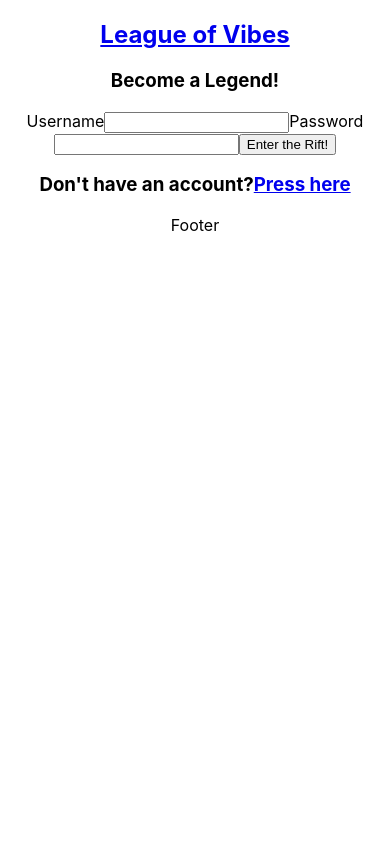
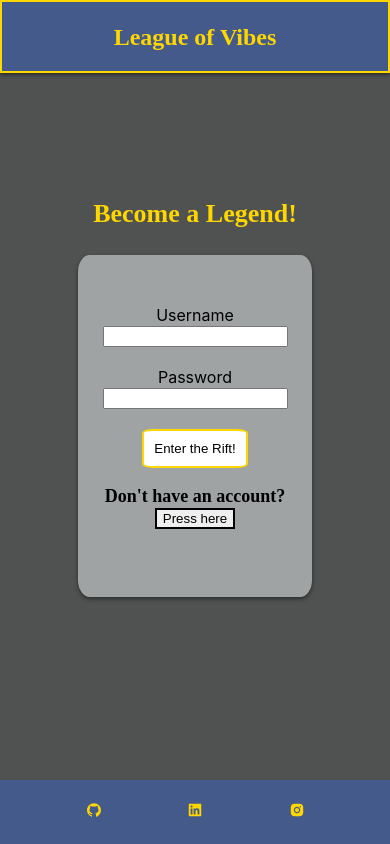
Before and after one commit to Elvedin123/League-of-Vibes, a React (Create React App) app in the folder client/: page / in a window 390 px wide. Built offline with nearby package versions, Linux system fonts and the light colour scheme.

Commit message:
finished login

```diff
--- a/client/package.json
+++ b/client/package.json
@@ -9,6 +9,7 @@
     "axios": "^0.26.0",
     "react": "^17.0.2",
     "react-dom": "^17.0.2",
+    "react-icons": "^4.3.1",
     "react-router-dom": "^6.2.1",
     "react-scripts": "5.0.0",
     "web-vitals": "^2.1.4"
--- a/client/src/components/Footer/Footer.jsx
+++ b/client/src/components/Footer/Footer.jsx
@@ -1,7 +1,15 @@
 import React from 'react'
+import footercss from './Footer.module.css'
 
+import { FaBeer } from "react-icons/fa";
+import { AiFillGithub } from "react-icons/ai"
+import { AiFillLinkedin } from "react-icons/ai"
+import { AiFillInstagram } from "react-icons/ai"
 export default function Footer() {
   return (
-    <div>Footer</div>
+    <div className={footercss.footer}><a className={footercss.link} href="https://github.com/Elvedin123"><AiFillGithub /></a>
+      <a className={footercss.link} href='https://www.linkedin.com/in/elvedincekic12/'><AiFillLinkedin /></a>
+      <a className={footercss.link} href="https://www.instagram.com/eelvedinn__/"><AiFillInstagram /></a>
+    </div>
   )
 }
--- /dev/null
+++ b/client/src/components/Footer/Footer.module.css
@@ -0,0 +1,23 @@
+@media screen and (max-width:420px){
+ .footer{
+   display: flex;
+  position: fixed;
+  left: 0;
+  bottom: 0;
+  width: 100%;
+  height: 4rem;
+  background-color: rgb(68, 90, 138);
+  color: white;
+  text-align: center;
+  flex-direction: row;
+    align-items: center;
+    justify-content: space-evenly;
+ }
+ .link{
+   color:rgb(255,215,0);
+ }
+ .link:hover{
+color: aliceblue;
+cursor: pointer;
+ }
+}
--- a/client/src/components/Nav/Nav.jsx
+++ b/client/src/components/Nav/Nav.jsx
@@ -20,7 +20,7 @@ export default function Nav(props) {
           <nav className={navcss.preauth_login_nav}>
             <h1 ><Link className={navcss.preauth_title} to='/'>League of Vibes</Link></h1>
           </nav>
-          <h3>Become a Legend!</h3>
+
         </>
 
       }
--- a/client/src/components/Nav/Nav.module.css
+++ b/client/src/components/Nav/Nav.module.css
@@ -1,6 +1,7 @@
-@media screen and (max-width:376px) {
+@media screen and (max-width:420px) {
   .preauth_login_nav{
-    background-color: aqua;
+    background-color: rgb(68, 90, 138);
+    border: 2px solid rgb(255,215,0);
     display: flex;
     flex-wrap: wrap;
     flex-direction: column;
@@ -10,7 +11,7 @@
 }
 .preauth_title{
   text-decoration: none;
-  color: black;
+  color: rgb(255,215,0);
   font-family: Friz Quadrata Regular;
 }
 }
--- a/client/src/screens/Login/Login.jsx
+++ b/client/src/screens/Login/Login.jsx
@@ -18,7 +18,10 @@ export default function Login(props) {
     }));
   };
   return (
-    <form onSubmit={async (e) => {
+    <div className={logincss.container}>
+      <h3 className={logincss.legends}>Become a Legend!</h3>
+      <div className={logincss.form_container}>
+        <form className={logincss.form} onSubmit={async (e) => {
           e.preventDefault()
           const res = await loginUser(formData)
           props.setCurrentUser(res)
@@ -26,13 +29,15 @@ export default function Login(props) {
           navigate('/home')
         }}>
           <label>Username
-        <input type="text" onChange={handleChange} value={formData.username} id='username' />
+            <input className={logincss.input} type="text" onChange={handleChange} value={formData.username} id='username' />
           </label>
           <label>Password
-        <input type="text" onChange={handleChange} value={formData.password} id='password' />
+            <input className={logincss.input} type="text" onChange={handleChange} value={formData.password} id='password' />
           </label>
-      <button>Enter the Rift!</button>
-      <h3>Don't have an account?<Link to='/signup'>Press here</Link></h3>
+          <button className={logincss.button}>Enter the Rift!</button>
+          <h3 className={logincss.noacc}>Don't have an account?<Link className={logincss.presshere} to='/signup'><button className={logincss.pressbutton}>Press here</button></Link></h3>
         </form>
+      </div>
+    </div>
   )
 }
--- a/client/src/screens/Login/Login.module.css
+++ b/client/src/screens/Login/Login.module.css
@@ -0,0 +1,61 @@
+@media screen and (max-width:420px){
+  body{
+    background-color: rgb(80, 82, 82);
+  }
+  .legends{
+    font-family: Friz Quadrata Regular;
+    font-size: 26px;
+    color: rgb(255,215,0);
+  }
+  .container{
+    display: flex;
+    flex-direction: column;
+    align-items: center;
+    margin-top: 100px;
+  }
+  .form_container{
+    background-color: rgb(159, 163, 163);
+    max-width: 60vw;
+    border-radius: 5%;
+    box-shadow: 0 2px 4px 0 rgba(0, 0, 0, 0.478);
+  }
+.form{
+  display: flex;
+  flex: wrap ;
+  flex-direction: column;
+  width:80%;
+  margin:50px auto;
+  height: 80%;
+    text-align:center;
+    align-items: center;
+}
+.input{
+  margin-bottom: 20px;
+}
+.button{
+  border-radius: 10%;
+
+  padding: 10px;
+  background-color: rgb(255, 255, 255);
+  border: 2px solid rgb(255,215,0); /* Green */
+  color: rgb(0, 0, 0);
+  transition-duration: 0.4s;
+}
+
+.button:hover{
+  background-color: #000000;
+  color: rgb(255,215,0);
+}
+.noacc{
+  font-size: 18px;
+  font-family: Friz Quadrata Regular;
+}
+.presshere{
+  text-decoration: none;
+  color: rgb(0, 0, 0);
+
+}
+.pressbutton{
+  border: 2px solid black;
+}
+}
```
Also changed, not shown: 1 other file (tests, documents, lock files or other folders). Lines whose indentation alone changed are shown as unchanged.
